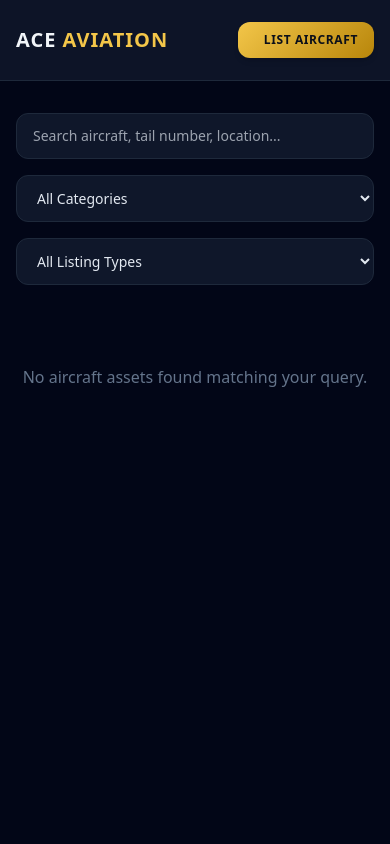
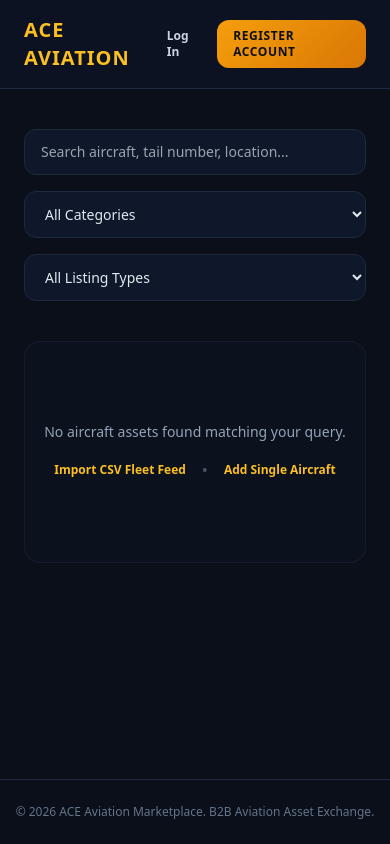
Before and after one commit to shreeshyamevents/aviation-marketplace, a Flask app: page / in a window 390 px wide. Run offline with Flask 3, Linux system fonts and the light colour scheme; some libraries are stand-ins or nearby versions.

Commit message:
Revamp index.html for improved layout and styling
Updated the index.html file to enhance the layout, styling, and functionality of the ACE Aviation Marketplace page. Changes include a new navigation bar, improved search and filter controls, and a more structured aircraft listings grid.

```diff
--- a/aviation/templates/index.html
+++ b/aviation/templates/index.html
@@ -1,107 +1,157 @@
 <!DOCTYPE html>
-<html lang="en" class="bg-slate-950 text-slate-100">
+<html lang="en">
 <head>
     <meta charset="UTF-8">
     <meta name="viewport" content="width=device-width, initial-scale=1.0">
-    <title>ACE Aviation Marketplace</title>
+    <title>ACE Aviation Marketplace | Private Jets, Turboprops & Helicopters</title>
     <script src="https://cdn.tailwindcss.com"></script>
-    <link rel="stylesheet" href="https://cdnjs.cloudflare.com/ajax/libs/font-awesome/6.4.0/css/all.min.css">
     <style>
-        .gold-text { color: #f3c649; }
+        body {
+            background-color: #0b0f19;
+            color: #f1f5f9;
+            font-family: ui-sans-serif, system-ui, -apple-system, BlinkMacSystemFont, "Segoe UI", Roboto, "Helvetica Neue", Arial, sans-serif;
+        }
         .gold-btn {
-            background: linear-gradient(135deg, #f3c649 0%, #b8860b 100%);
+            background: linear-gradient(135deg, #f59e0b 0%, #d97706 100%);
             color: #0b0f19;
+            transition: all 0.2s ease-in-out;
         }
-        .dark-card {
-            background: rgba(15, 23, 42, 0.85);
-            backdrop-filter: blur(12px);
-            border: 1px solid rgba(255, 255, 255, 0.08);
+        .gold-btn:hover {
+            background: linear-gradient(135deg, #fbbf24 0%, #f59e0b 100%);
+            box-shadow: 0 0 15px rgba(245, 158, 11, 0.4);
         }
     </style>
 </head>
-<body class="min-h-screen flex flex-col font-sans antialiased">
+<body class="min-h-screen flex flex-col justify-between">
 
-    <!-- Header Navigation -->
-    <header class="border-b border-slate-800 bg-slate-900/90 sticky top-0 z-50 backdrop-blur-md">
-        <div class="max-w-7xl mx-auto px-4 sm:px-6 lg:px-8 h-20 flex items-center justify-between">
-            <a href="/" class="flex items-center space-x-3">
-                <span class="text-xl font-extrabold tracking-wider text-slate-100 uppercase">ACE <span class="gold-text">AVIATION</span></span>
+    <!-- TOP NAVIGATION BAR -->
+    <nav class="border-b border-slate-800 bg-slate-900/50 backdrop-blur sticky top-0 z-50">
+        <div class="max-w-7xl mx-auto px-6 py-4 flex items-center justify-between">
+
+            <!-- LOGO -->
+            <a href="/" class="flex items-center gap-2">
+                <span class="text-xl font-black tracking-wider text-amber-400">ACE AVIATION</span>
             </a>
-            <div class="flex items-center space-x-4">
-                <a href="/add-aircraft" class="px-4 py-2.5 rounded-xl gold-btn text-xs font-extrabold tracking-wider uppercase shadow-md hover:brightness-110 transition-all">
-                    <i class="fa-solid fa-plane-circle-plus mr-1.5"></i> List Aircraft
+
+            <!-- NAVIGATION BUTTONS -->
+            <div class="flex items-center gap-4">
+                {% if current_user.is_authenticated %}
+                    <a href="/admin/sync-now" class="text-xs uppercase font-bold text-amber-400 hover:text-amber-300 border border-amber-400/30 px-3 py-2 rounded-lg transition">
+                        ⚡ Sync Feeds Now
                     </a>
+                    <a href="/admin/import-feed" class="text-xs uppercase font-bold text-slate-300 hover:text-white border border-slate-700 px-3 py-2 rounded-lg transition">
+                        📂 Import Feed
+                    </a>
+                    <a href="/add-aircraft" class="gold-btn px-4 py-2 rounded-xl text-xs font-black uppercase tracking-wider">
+                        List Aircraft
+                    </a>
+                    <a href="/logout" class="text-xs font-bold text-slate-400 hover:text-red-400 transition ml-2">
+                        Logout
+                    </a>
+                {% else %}
+                    <a href="/login" class="text-xs font-bold text-slate-300 hover:text-amber-400 transition">
+                        Log In
+                    </a>
+                    <a href="/signup" class="gold-btn px-4 py-2 rounded-xl text-xs font-black uppercase tracking-wider">
+                        Register Account
+                    </a>
+                {% endif %}
             </div>
         </div>
-    </header>
+    </nav>
 
-    <!-- Search & Filter Bar -->
-    <main class="flex-grow max-w-7xl w-full mx-auto px-4 sm:px-6 lg:px-8 py-8">
+    <!-- MAIN CONTENT AREA -->
+    <main class="max-w-7xl mx-auto px-6 py-10 w-full flex-grow">
 
-        <form method="GET" action="/" class="mb-8 grid grid-cols-1 md:grid-cols-4 gap-4">
+        <!-- FLASH NOTIFICATION MESSAGES -->
+        {% with messages = get_flashed_messages(with_categories=true) %}
+          {% if messages %}
+            {% for category, message in messages %}
+              <div class="mb-8 p-4 rounded-xl text-xs font-semibold {% if category == 'danger' %}bg-red-500/10 border border-red-500/50 text-red-400{% else %}bg-amber-500/10 border border-amber-500/50 text-amber-400{% endif %}">
+                {{ message }}
+              </div>
+            {% endfor %}
+          {% endif %}
+        {% endwith %}
+
+        <!-- SEARCH & FILTER CONTROLS -->
+        <form method="GET" action="/" class="grid grid-cols-1 md:grid-cols-4 gap-4 mb-10">
             <div class="md:col-span-2">
-                <input type="text" name="search" value="{{ search_query }}" placeholder="Search aircraft, tail number, location..." class="w-full px-4 py-3 bg-slate-900 border border-slate-800 rounded-xl text-sm text-slate-200 focus:outline-none focus:border-amber-500">
+                <input type="text" name="search" value="{{ search_query }}" placeholder="Search aircraft, tail number, location..." class="w-full bg-slate-900 border border-slate-800 rounded-xl px-4 py-3 text-sm focus:outline-none focus:border-amber-400 text-slate-200">
             </div>
             <div>
-                <select name="category" onchange="this.form.submit()" class="w-full px-4 py-3 bg-slate-900 border border-slate-800 rounded-xl text-sm text-slate-200 focus:outline-none focus:border-amber-500">
-                    <option value="all">All Categories</option>
+                <select name="category" onchange="this.form.submit()" class="w-full bg-slate-900 border border-slate-800 rounded-xl px-4 py-3 text-sm focus:outline-none focus:border-amber-400 text-slate-200">
+                    <option value="all" {% if selected_category == 'all' %}selected{% endif %}>All Categories</option>
                     {% for cat in categories %}
-                        <option value="{{ cat }}" {% if selected_category.lower() == cat.lower() %}selected{% endif %}>{{ cat }}</option>
+                        <option value="{{ cat }}" {% if selected_category == cat %}selected{% endif %}>{{ cat }}</option>
                     {% endfor %}
                 </select>
             </div>
             <div>
-                <select name="type" onchange="this.form.submit()" class="w-full px-4 py-3 bg-slate-900 border border-slate-800 rounded-xl text-sm text-slate-200 focus:outline-none focus:border-amber-500">
+                <select name="type" onchange="this.form.submit()" class="w-full bg-slate-900 border border-slate-800 rounded-xl px-4 py-3 text-sm focus:outline-none focus:border-amber-400 text-slate-200">
                     <option value="all" {% if selected_type == 'all' %}selected{% endif %}>All Listing Types</option>
-                    <option value="charter" {% if selected_type == 'charter' %}selected{% endif %}>Charter / Lease</option>
-                    <option value="sale" {% if selected_type == 'sale' %}selected{% endif %}>Outright Sale</option>
+                    <option value="charter" {% if selected_type == 'charter' %}selected{% endif %}>Charter Fleet</option>
+                    <option value="sale" {% if selected_type == 'sale' %}selected{% endif %}>Aircraft for Sale</option>
                 </select>
             </div>
         </form>
 
-        <!-- Aircraft Grid -->
-        <div class="grid grid-cols-1 md:grid-cols-2 lg:grid-cols-3 gap-6">
+        <!-- AIRCRAFT LISTINGS GRID -->
+        {% if items %}
+            <div class="grid grid-cols-1 md:grid-cols-2 lg:grid-cols-3 gap-8">
                 {% for item in items %}
-            <div class="dark-card rounded-2xl overflow-hidden flex flex-col justify-between hover:border-amber-500/50 transition-all">
+                    <div class="bg-slate-900 border border-slate-800 rounded-2xl overflow-hidden hover:border-slate-700 transition flex flex-col justify-between">
                         <div>
-                    <div class="relative h-48 bg-slate-950 overflow-hidden">
+                            <div class="h-48 overflow-hidden relative">
                                 <img src="{{ item.image }}" alt="{{ item.title }}" class="w-full h-full object-cover">
-                        <span class="absolute top-3 left-3 bg-slate-950/80 text-amber-400 border border-amber-500/30 text-[10px] font-extrabold uppercase px-2.5 py-1 rounded-md">
-                            Verified Airframe
+                                <span class="absolute top-3 right-3 bg-slate-950/80 text-amber-400 text-[10px] uppercase font-bold px-3 py-1 rounded-full border border-amber-400/20">
+                                    {{ item.category }}
                                 </span>
+                            </div>
+                            <div class="p-6">
+                                <h3 class="text-lg font-bold text-slate-100 mb-1">{{ item.title }}</h3>
+                                <p class="text-xs text-slate-400 mb-4">📍 {{ item.location }} &bull; Tail: {{ item.registration }}</p>
+                                <p class="text-xs text-slate-400 line-clamp-2 mb-4">{{ item.description }}</p>
+                            </div>
+                        </div>
+                        <div class="p-6 pt-0 border-t border-slate-800/50 mt-auto flex items-center justify-between">
+                            <div>
                                 {% if item.price_per_hour %}
-                        <span class="absolute bottom-3 right-3 bg-amber-400 text-slate-950 text-xs font-black px-3 py-1 rounded-lg shadow-lg">
-                            ₹{{ "{:,.0f}".format(item.price_per_hour) }}/hr
-                        </span>
+                                    <p class="text-xs text-slate-500 uppercase font-bold">Charter Rate</p>
+                                    <p class="text-sm font-black text-amber-400">₹{{ "{:,.0f}".format(item.price_per_hour) }}/hr</p>
+                                {% elif item.sell_price %}
+                                    <p class="text-xs text-slate-500 uppercase font-bold">Sale Price</p>
+                                    <p class="text-sm font-black text-amber-400">₹{{ "{:,.0f}".format(item.sell_price) }}</p>
+                                {% else %}
+                                    <p class="text-xs text-slate-500 uppercase font-bold">Pricing</p>
+                                    <p class="text-sm font-bold text-slate-300">Contact Operator</p>
                                 {% endif %}
                             </div>
-
-                    <div class="p-5">
-                        <span class="text-[10px] font-bold text-slate-400 uppercase tracking-wider">{{ item.category }}</span>
-                        <h3 class="text-lg font-bold text-white mt-1 mb-2">{{ item.title }}</h3>
-                        <p class="text-xs text-slate-400 line-clamp-2 mb-4">{{ item.description }}</p>
-
-                        <div class="text-xs text-slate-400 space-y-1 mb-4 border-t border-slate-800/80 pt-3">
-                            <div><i class="fa-solid fa-location-dot text-amber-400 mr-2"></i>Base: {{ item.location }}</div>
-                            <div><i class="fa-solid fa-plane-up text-slate-500 mr-2"></i>Operator: {{ item.operator_name or item.vendor_name }}</div>
-                        </div>
-                    </div>
-                </div>
-
-                <!-- Inspection Link -->
-                <div class="px-5 pb-5 pt-0">
-                    <a href="/inspect-airframe/{{ item.id }}" class="block w-full text-center py-2.5 rounded-xl border border-amber-500/40 text-amber-400 text-xs font-extrabold uppercase tracking-wider hover:bg-amber-400 hover:text-slate-950 transition-all">
-                        <i class="fa-solid fa-plane-slant mr-1.5"></i> Inspect Airframe Asset
+                            <a href="/inspect-airframe/{{ item.id }}" class="text-xs uppercase font-bold text-amber-400 hover:text-amber-300">
+                                Inspect &rarr;
                             </a>
                         </div>
                     </div>
-            {% else %}
-            <div class="col-span-full text-center py-12 text-slate-500">
-                No aircraft assets found matching your query.
-            </div>
                 {% endfor %}
             </div>
+        {% else %}
+            <!-- EMPTY STATE -->
+            <div class="text-center py-20 border border-slate-800/50 rounded-2xl bg-slate-900/30">
+                <p class="text-slate-400 text-sm mb-4">No aircraft assets found matching your query.</p>
+                <div class="flex items-center justify-center gap-4">
+                    <a href="/admin/import-feed" class="text-xs font-bold text-amber-400 hover:underline">Import CSV Fleet Feed</a>
+                    <span class="text-slate-600">&bull;</span>
+                    <a href="/add-aircraft" class="text-xs font-bold text-amber-400 hover:underline">Add Single Aircraft</a>
+                </div>
+            </div>
+        {% endif %}
 
     </main>
+
+    <!-- FOOTER -->
+    <footer class="border-t border-slate-800 py-6 text-center text-xs text-slate-500 mt-12">
+        &copy; 2026 ACE Aviation Marketplace. B2B Aviation Asset Exchange.
+    </footer>
+
 </body>
 </html>
```
Lines whose indentation alone changed are shown as unchanged.
